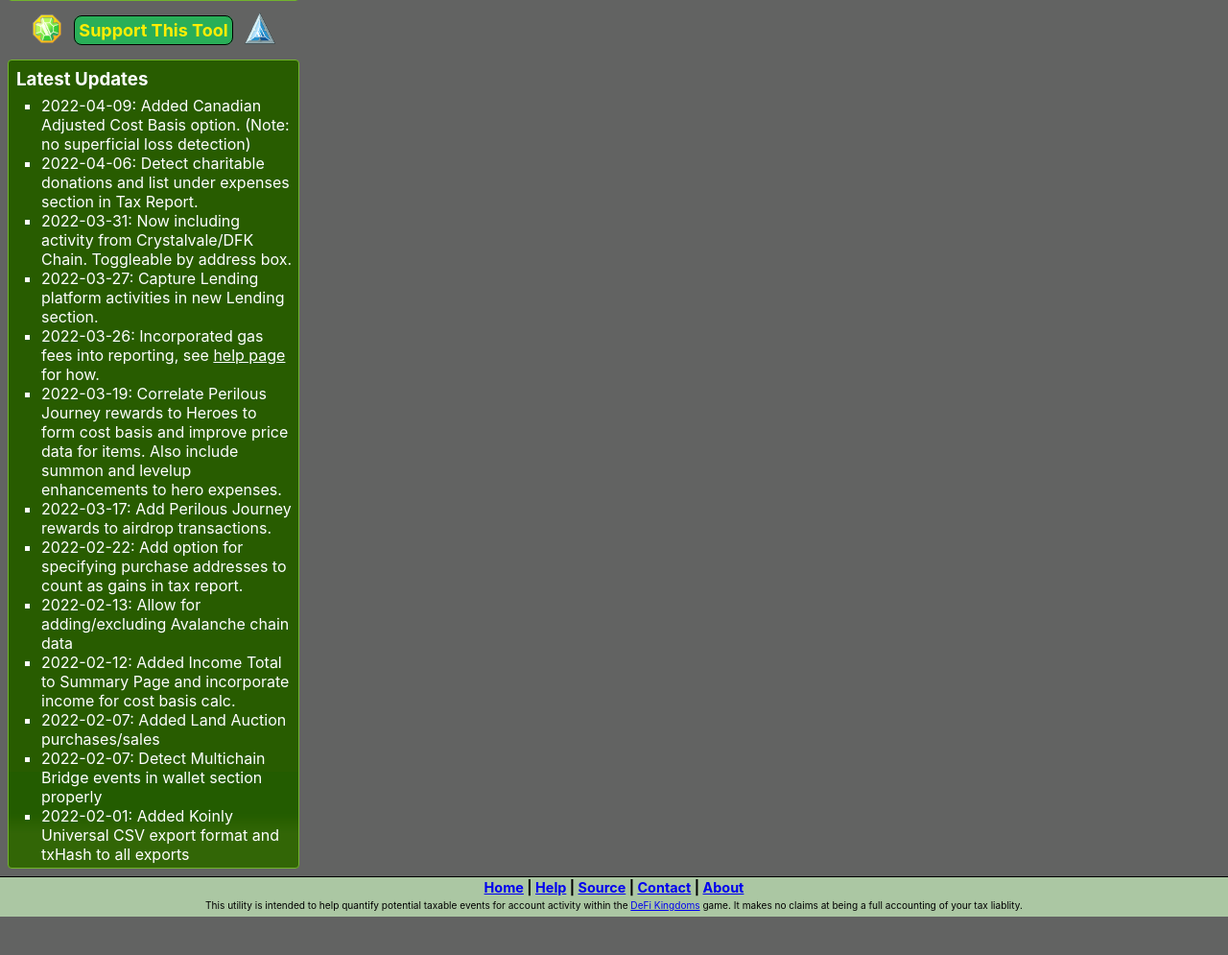
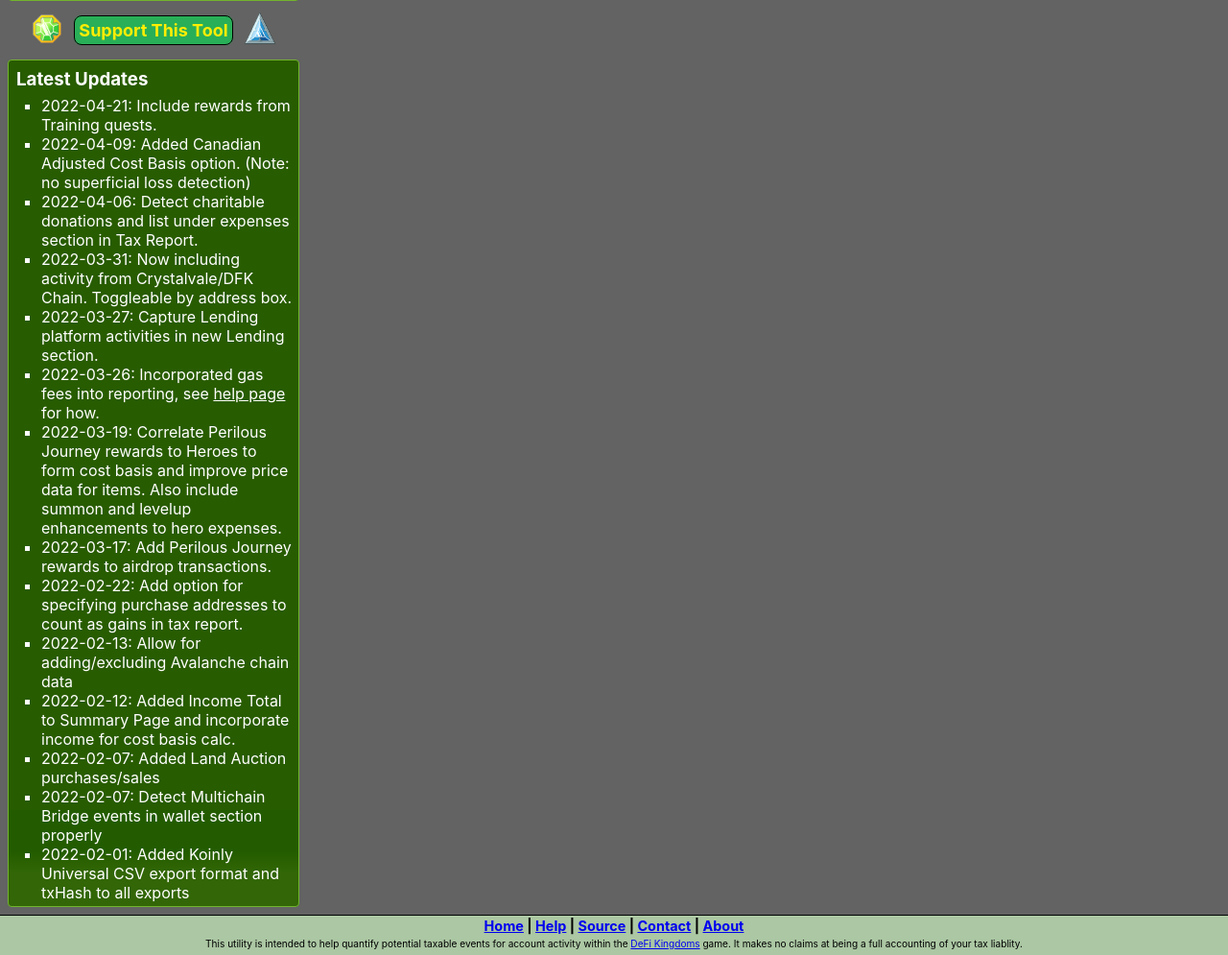
Before and after one commit to pwillworth/dfkreport, a Python web app: template web/templates/home.html in a window 1280 px wide. Shown: the part 767-1762 px from the top of the page at 96% size. Before the commit the page ends 1722 px from the top, so only its background shows below. Run offline with Jinja, Linux system fonts and the light colour scheme; the template is opened without the code that fills it, so the values that code supplies are empty.

Commit message:
notes update

```diff
--- a/web/templates/home.html
+++ b/web/templates/home.html
@@ -293,6 +293,7 @@ function downloadDone() {
       <h3>Latest Updates</h3>
       <div class="sectionHead"></div>
       <ul>
+        <li>2022-04-21: Include rewards from Training quests.</li>
         <li>2022-04-09: Added Canadian Adjusted Cost Basis option. (Note: no superficial loss detection)</li>
         <li>2022-04-06: Detect charitable donations and list under expenses section in Tax Report.</li>
         <li>2022-03-31: Now including activity from Crystalvale/DFK Chain.  Toggleable by address box.</li>
```
